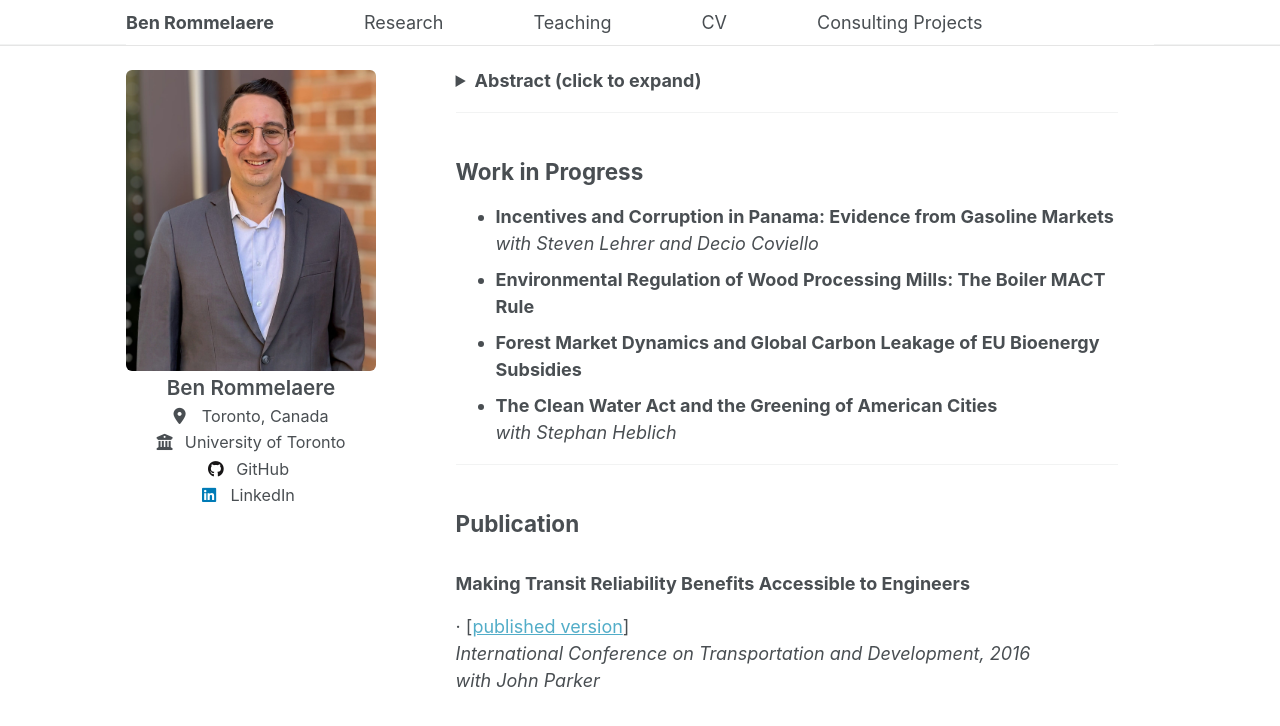
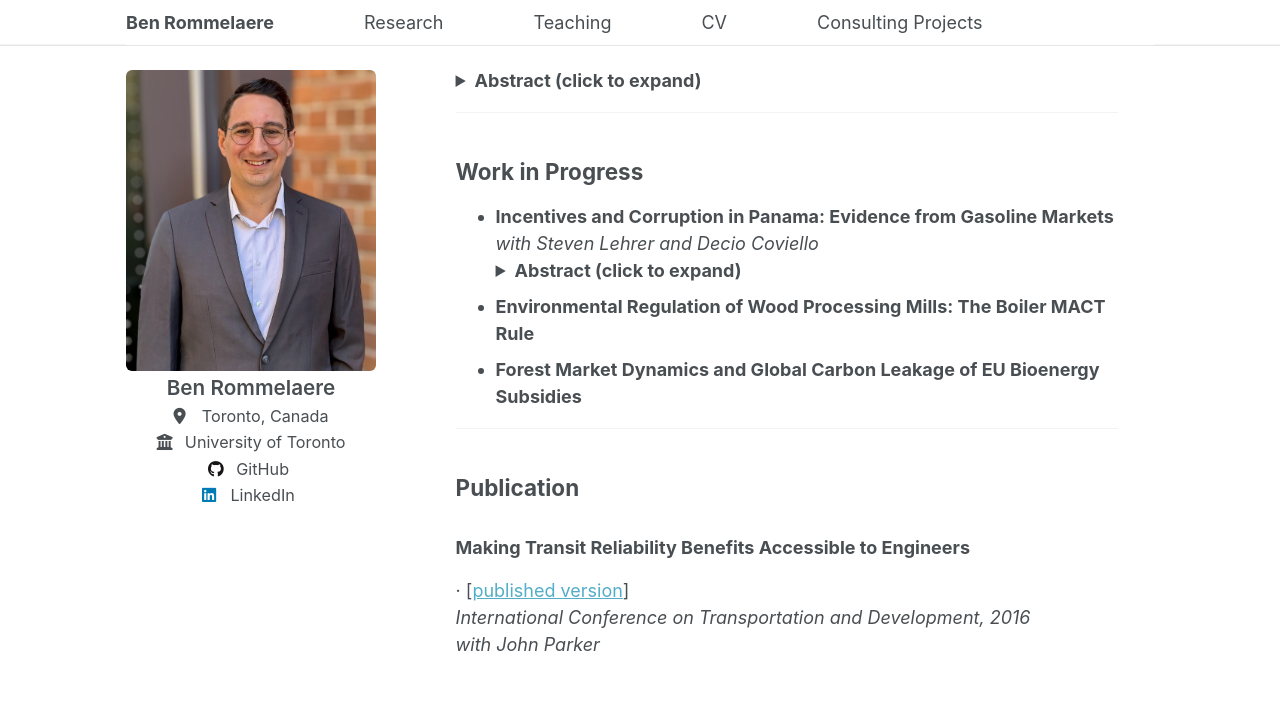
Before and after one commit to brommelaere/brommelaere.github.io, a Jekyll site: the page built from _pages/research.md, in a window 1280 px wide and 900 px high, scrolled down 419 px. Shown: the top 726 px of the window. Built offline with Jekyll 4.4.1, drawn with Linux system fonts in a browser that asks for light colours.

Commit message:
Update research.md

```diff
--- a/_pages/research.md
+++ b/_pages/research.md
@@ -36,10 +36,25 @@
 
 - **Incentives and Corruption in Panama: Evidence from Gasoline Markets**
   *with Steven Lehrer and Decio Coviello*
+  <details>
+  <summary><strong>Abstract (click to expand)</strong></summary>
+
+  This paper studies the misuse of public funds using transaction-level data from Panama’s national
+  fuel card program, covering over two million purchases by government employees. We document both
+  passive waste, arising from weak cost-minimization incentives, and active misuse, where employees
+  personally benefit. We use the fuel programs rules to develop waste and misuse measures and exploit
+  two distinct sources of variation in the incentives to misuse funds. A local price shock from a merger
+  involving the contracted fuel supplier reduces misuse across most agencies, whereas, national fuel price
+  shocks driven by exogenous oil market events increase it. We develop an economic model of expected
+  profit and detection risk to explain these behavioral responses and their heterogeneity across agencies.
+  Our estimates imply an elasticity of supply of stolen fuels between 2.7 and 4.6, meaning that a 10%
+  rise in fuel prices increases stolen fuel by 27-46%.
+
+
+  </details>
+
 - **Environmental Regulation of Wood Processing Mills: The Boiler MACT Rule**
 - **Forest Market Dynamics and Global Carbon Leakage of EU Bioenergy Subsidies**
-- **The Clean Water Act and the Greening of American Cities**
-  *with Stephan Heblich*
 
 ---
 
```
